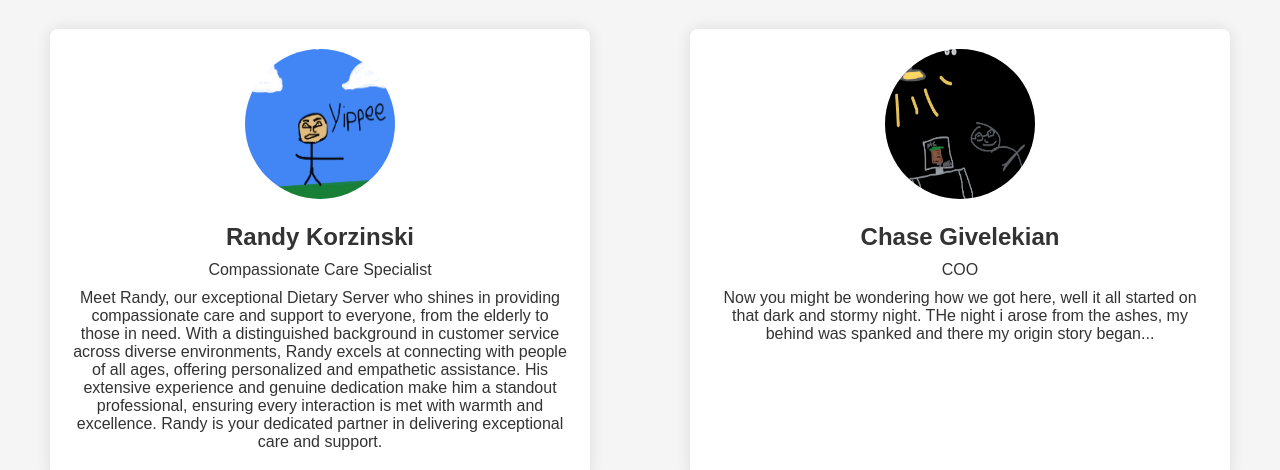
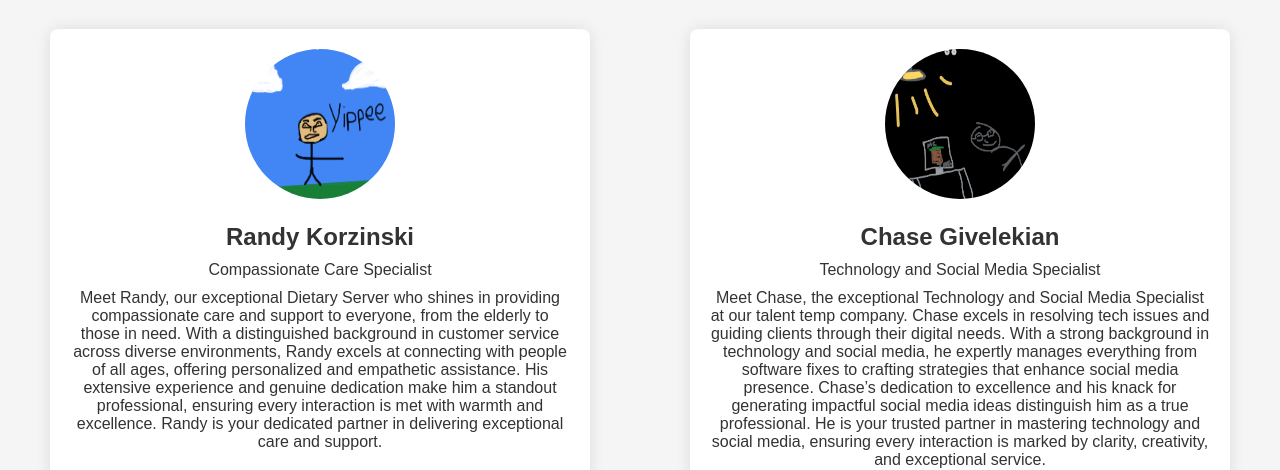
Before and after one commit to ChaseGivelekian/ChaseGivelekian.github.io, a plain HTML site: page aboutUs.html in a window 1280 px wide. Shown: the part 488-958 px from the top of the page. Drawn offline with Linux system fonts and the light colour scheme.

Commit message:
Chase About Me

```diff
--- a/aboutUs.html
+++ b/aboutUs.html
@@ -61,12 +61,21 @@
                     <div class="team-member">
                         <img src="chase.png" alt="Team Member 2" />
                         <h3>Chase Givelekian</h3>
-                        <p>COO</p>
+                        <p>Technology and Social Media Specialist</p>
                         <p>
-                            Now you might be wondering how we got here, well it
-                            all started on that dark and stormy night. THe night
-                            i arose from the ashes, my behind was spanked and
-                            there my origin story began...
+                            Meet Chase, the exceptional Technology and Social
+                            Media Specialist at our talent temp company. Chase
+                            excels in resolving tech issues and guiding clients
+                            through their digital needs. With a strong
+                            background in technology and social media, he
+                            expertly manages everything from software fixes to
+                            crafting strategies that enhance social media
+                            presence. Chase’s dedication to excellence and his
+                            knack for generating impactful social media ideas
+                            distinguish him as a true professional. He is your
+                            trusted partner in mastering technology and social
+                            media, ensuring every interaction is marked by
+                            clarity, creativity, and exceptional service.
                         </p>
                     </div>
 
```
